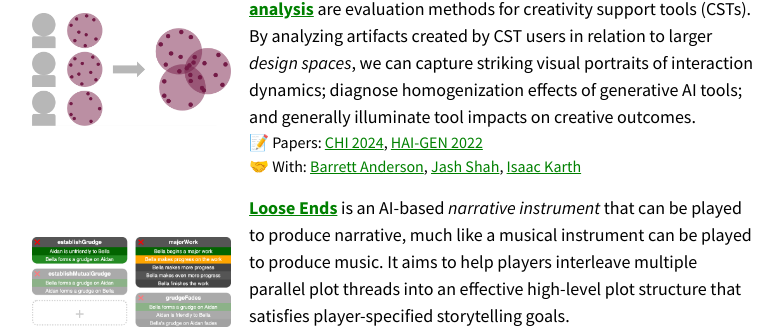
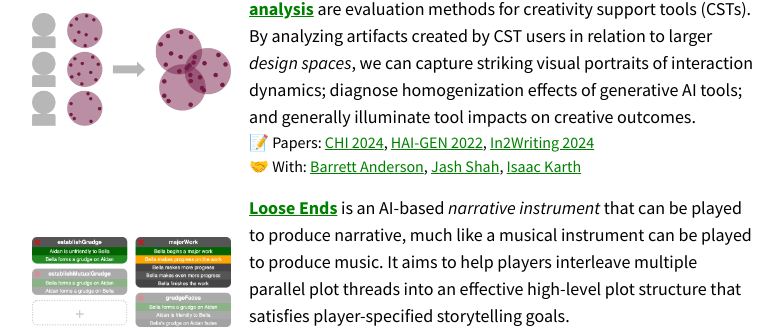
Before and after one commit to mkremins/mkremins.github.io, a Jekyll site: the page built from index.html, in a window 1280 px wide and 900 px high, scrolled down 1006 px. Shown: the part 128-457 px from the top of the window, without its empty margins (246-1029 px from the left). Built offline with Jekyll 4.4.1, drawn with Linux system fonts in a browser that asks for light colours.

Commit message:
Add PDF for In2Writing 2024 dearth paper

```diff
--- a/_data/publications.json
+++ b/_data/publications.json
@@ -20,7 +20,7 @@
 },
 {
   "title": "The Dearth of the Author in AI-Supported Writing",
-  "url": "",
+  "url": "https://mkremins.github.io/publications/Dearth_In2Writing2024.pdf",
   "authors": ["Max Kreminski"],
   "year": "2024",
   "venue": "In2Writing",
--- a/index.html
+++ b/index.html
@@ -28,7 +28,7 @@ layout: main
 			<div class="card-text">
 				<span class="card-title"><a href="https://arxiv.org/abs/2402.01536">Homogenization analysis</a></span> and <span class="card-title"><a href="https://mkremins.github.io/publications/ERaCA_HAI-GEN2022.pdf">expressive range coverage analysis</a></span> are evaluation methods for creativity support tools (CSTs). By analyzing artifacts created by CST users in relation to larger <em>design spaces</em>, we can capture striking visual portraits of interaction dynamics; diagnose homogenization effects of generative AI tools; and generally illuminate tool impacts on creative outcomes.
 				<div class="card-links">
-					📝 Papers: <a href="https://mkremins.github.io/publications/Homogenization_CHI2024.pdf">CHI 2024</a>, <a href="https://mkremins.github.io/publications/ERaCA_HAI-GEN2022.pdf">HAI-GEN 2022</a><br>
+					📝 Papers: <a href="https://mkremins.github.io/publications/Homogenization_CHI2024.pdf">CHI 2024</a>, <a href="https://mkremins.github.io/publications/ERaCA_HAI-GEN2022.pdf">HAI-GEN 2022</a>, <a href="https://mkremins.github.io/publications/Dearth_In2Writing2024.pdf">In2Writing 2024</a><br>
 					🤝 With: <a href="https://barrettrees.com/">Barrett Anderson</a>, <a href="https://www.linkedin.com/in/itsjashshah/">Jash Shah</a>, <a href="https://isaackarth.com/">Isaac Karth</a>
 				</div>
 			</div>
```
